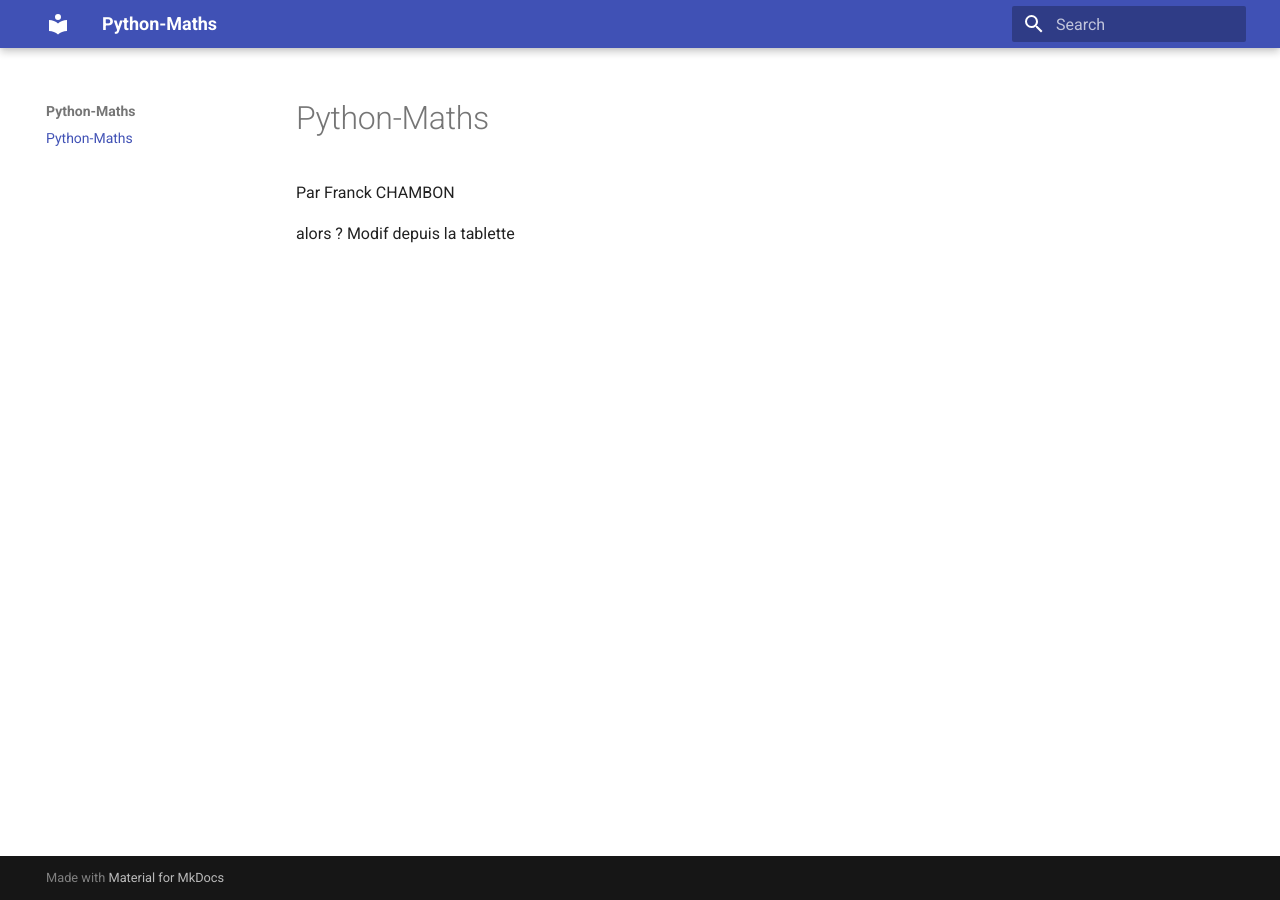
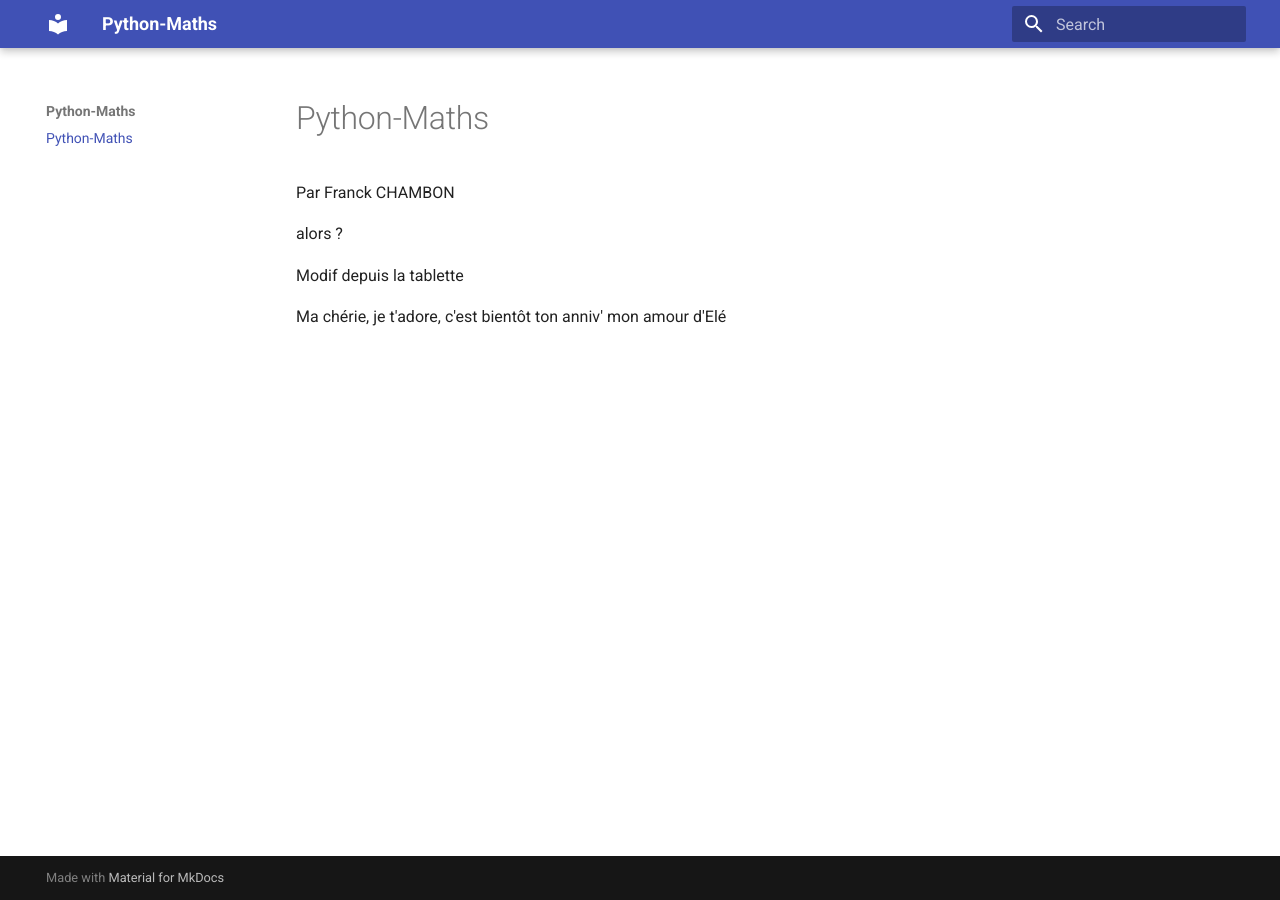
Before and after one commit to FranckCHAMBON/Python-maths, an MkDocs documentation site: the page built from docs/index.md, in a window 1280 px wide. Built offline with MkDocs 1.6.1 and Material for MkDocs 9.7.7, drawn with Linux system fonts in a browser that asks for light colours.

Commit message:
pour te faire un bisous

```diff
--- a/docs/index.md
+++ b/docs/index.md
@@ -3,4 +3,7 @@
 Par Franck CHAMBON
 
 alors ?
+
 Modif depuis la tablette
+
+Ma chérie, je t'adore, c'est bientôt ton anniv' mon amour d'Elé
```
